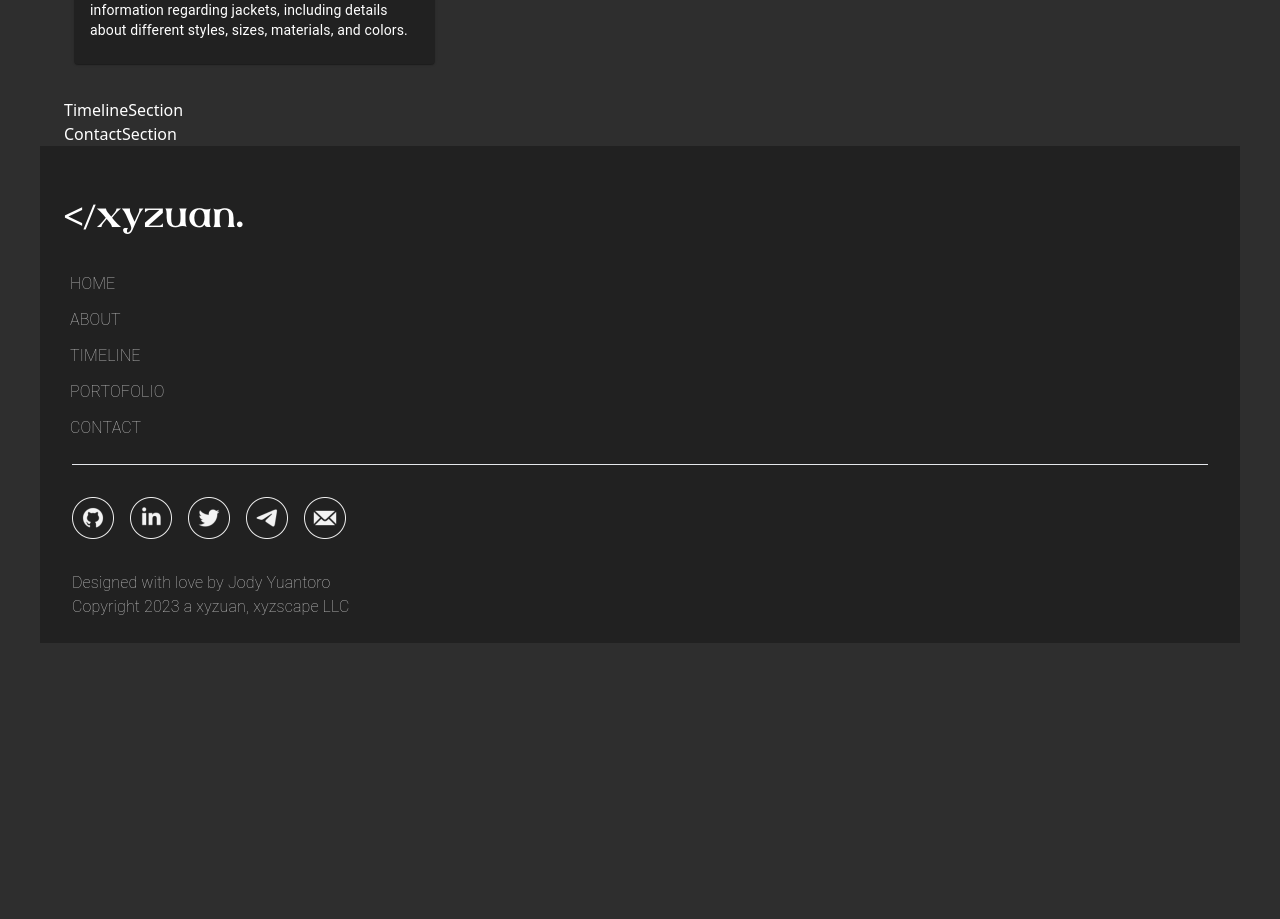
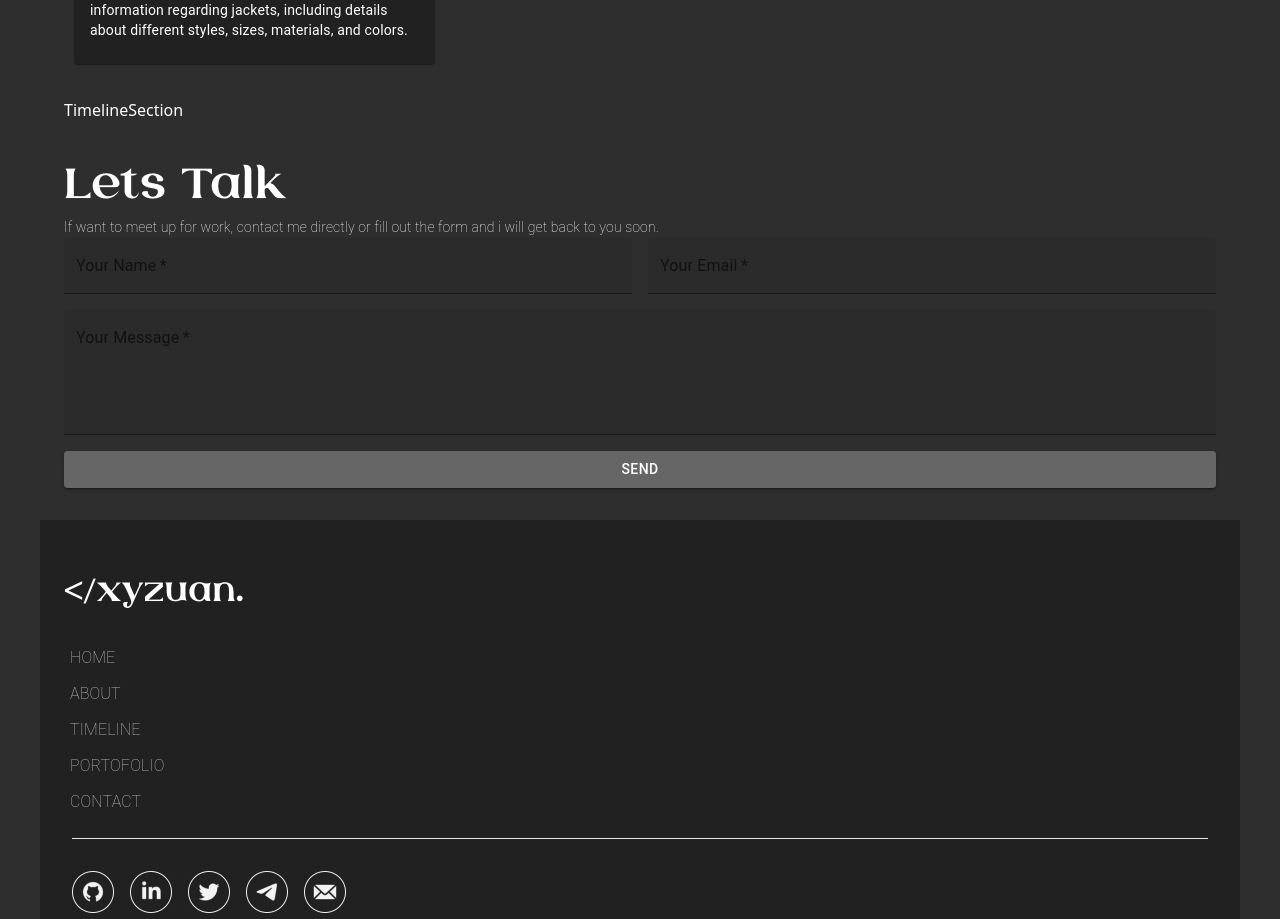
Before and after one commit to xyzuan/xyzuanFtReact, a Next.js app: page / in a window 1280 px wide. Shown: the part 2942-3861 px from the top of the page. Before the commit the page ends 3585 px from the top, so only its background shows below. Built offline with nearby package versions, Linux system fonts and the light colour scheme.

Commit message:
main: Create initial Contact Form

```diff
--- a/package.json
+++ b/package.json
@@ -23,6 +23,7 @@
     "postcss": "8.4.27",
     "react": "18.2.0",
     "react-dom": "18.2.0",
+    "react-hook-form": "^7.45.4",
     "styled-components": "^5.3.11",
     "tailwindcss": "3.3.3",
     "typescript": "5.1.6"
--- a/src/app/sections/Contact/ContactSection.tsx
+++ b/src/app/sections/Contact/ContactSection.tsx
@@ -1,10 +1,33 @@
-import { Container } from "@mui/material";
+import { Container, Typography } from "@mui/material";
 import React from "react";
+import EmailForm from "./components/EmailForm";
 
 function ContactSection() {
   return (
-    <Container id="contact">
-      <div>ContactSection</div>
+    <Container
+      id="contact"
+      sx={{
+        padding: "32px",
+      }}
+    >
+      <Typography
+        sx={{
+          fontFamily: "Laviossa",
+          fontSize: "42px",
+        }}
+      >
+        Lets Talk
+      </Typography>
+      <Typography
+        sx={{
+          fontSize: "14px",
+          fontWeight: "100",
+        }}
+      >
+        If want to meet up for work, contact me directly or fill out the form
+        and i will get back to you soon.
+      </Typography>
+      <EmailForm />
     </Container>
   );
 }
--- /dev/null
+++ b/src/app/sections/Contact/components/EmailForm.tsx
@@ -0,0 +1,93 @@
+"use client";
+
+import React from "react";
+import { useForm, Controller } from "react-hook-form";
+import { TextField, Button, Grid } from "@mui/material";
+
+interface FormValues {
+  name: string;
+  email: string;
+  message: string;
+}
+
+const EmailForm: React.FC = () => {
+  const { control, handleSubmit } = useForm<FormValues>();
+
+  const onSubmit = (data: FormValues) => {
+    window.location.href = `mailto:xyzuannihboss@gmail.com?subject=${data.name}-${data.email}&body=${data.message}`;
+  };
+
+  return (
+    <form onSubmit={handleSubmit(onSubmit)}>
+      <Grid container spacing={2} justifyContent="center">
+        <Grid item xs={12} md={6}>
+          <Controller
+            name="name"
+            control={control}
+            defaultValue=""
+            rules={{ required: true }}
+            render={({ field }) => (
+              <TextField
+                label="Your Name"
+                variant="filled"
+                fullWidth
+                required
+                {...field}
+              />
+            )}
+          />
+        </Grid>
+        <Grid item xs={12} md={6}>
+          <Controller
+            name="email"
+            control={control}
+            defaultValue=""
+            rules={{ required: true, pattern: /^\S+@\S+$/i }}
+            render={({ field }) => (
+              <TextField
+                label="Your Email"
+                variant="filled"
+                fullWidth
+                required
+                {...field}
+              />
+            )}
+          />
+        </Grid>
+        <Grid item xs={12}>
+          <Controller
+            name="message"
+            control={control}
+            defaultValue=""
+            rules={{ required: true }}
+            render={({ field }) => (
+              <TextField
+                label="Your Message"
+                multiline
+                rows={4}
+                variant="filled"
+                fullWidth
+                required
+                {...field}
+              />
+            )}
+          />
+        </Grid>
+        <Grid item xs={12}>
+          <Button
+            fullWidth
+            type="submit"
+            variant="contained"
+            sx={{
+              backgroundColor: "#666666",
+            }}
+          >
+            Send
+          </Button>
+        </Grid>
+      </Grid>
+    </form>
+  );
+};
+
+export default EmailForm;
```
